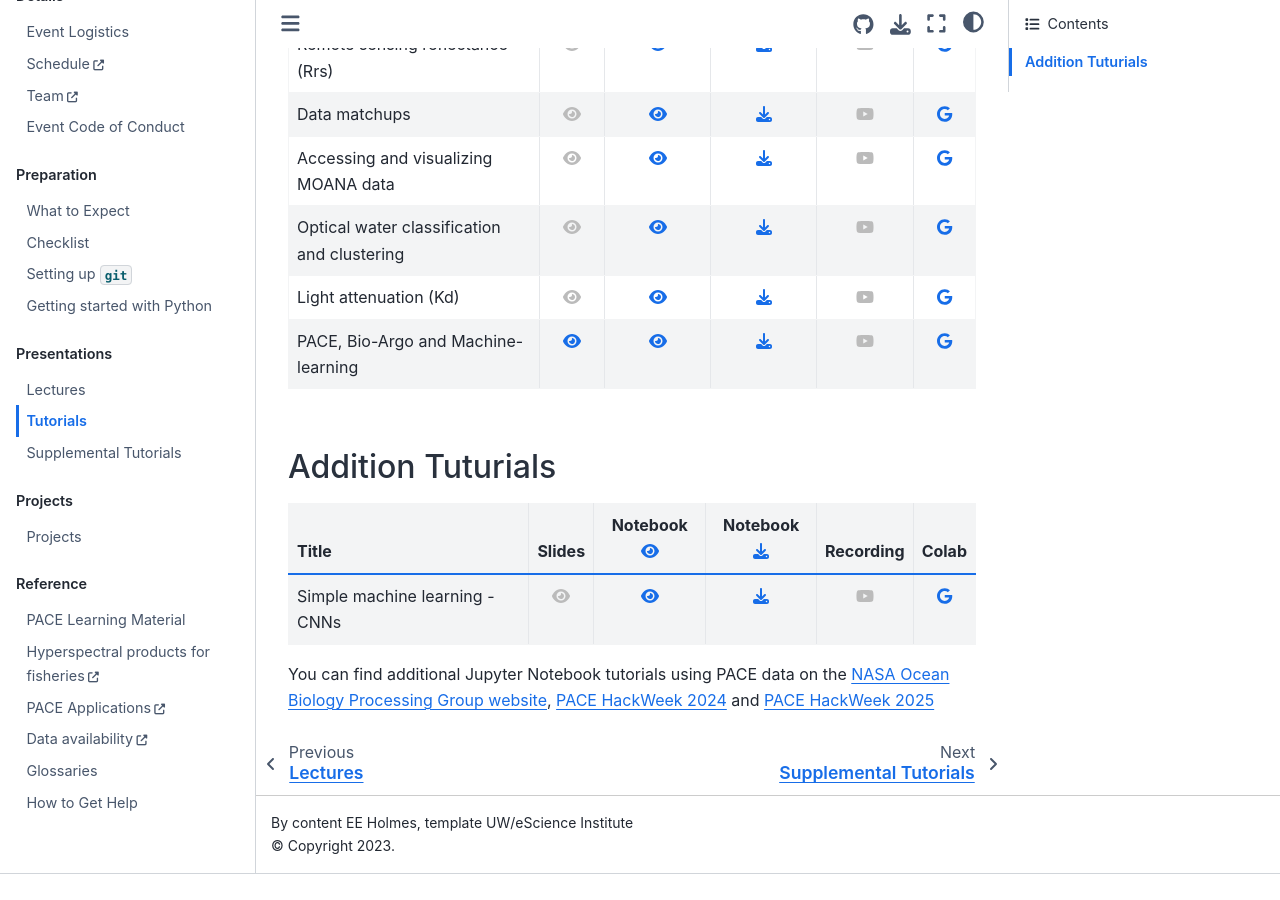
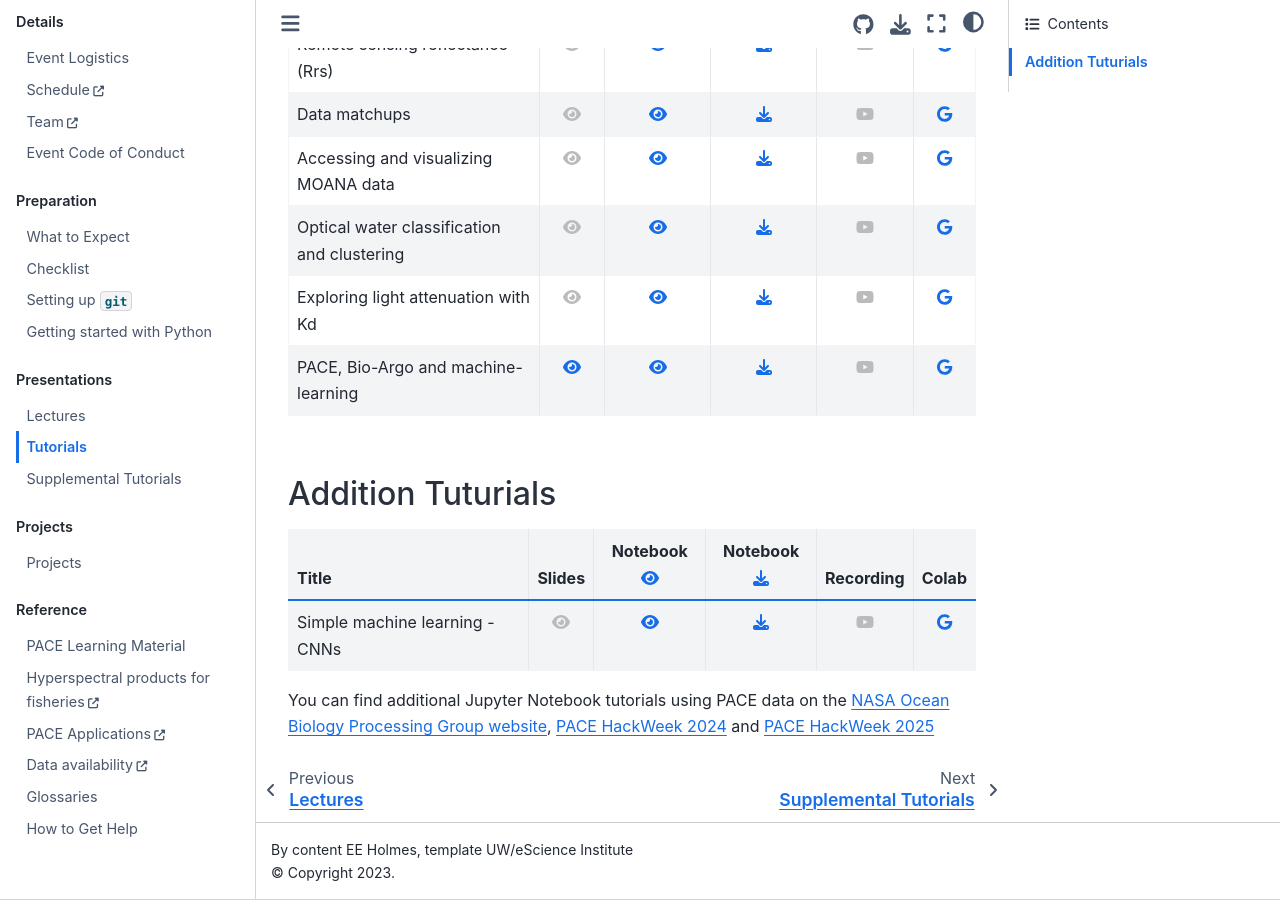
Before and after one commit to fish-pace/hackweek-2025, a Jupyter Book: the page built from book/presentations/tutorials.md, in a window 1280 px wide and 900 px high, scrolled down 614 px. Built offline with Jupyter Book 1.0.4 settings and Sphinx 7.4.7 and the Sphinx Book theme 1.1.4, drawn with Linux system fonts in a browser that asks for light colours; before the commit the page ends 1488 px from its top, so only the background shows below that.

Commit message:
Update tutorials.md

```diff
--- a/book/presentations/tutorials.md
+++ b/book/presentations/tutorials.md
@@ -15,8 +15,8 @@ JupyterHub with all the necessary Python software packages installed.
 | Data matchups | [{{ l0 }}][mu-l]   | [{{ l1 }}][mu-n] |  <a href="notebooks/matchups.ipynb" download>{{ d1 }}</a> |  [{{ v0 }}][mu-v] | [{{ c1 }}][mu-c] |
 | Accessing and visualizing MOANA data  | [{{ l0 }}][moana-l]   | [{{ l1 }}][moana-n] |  <a href="notebooks/vizualization_moana.ipynb" download>{{ d1 }}</a> |  [{{ v0 }}][moana-v] |  [{{ c1 }}][moana-c] |
 | Optical water classification and clustering | [{{ l0 }}][wc-l]   | [{{ l1 }}][wc-n] |  <a href="notebooks/water_classification.ipynb" download>{{ d1 }}</a> |  [{{ v0 }}][wc-v] |  [{{ c1 }}][wc-c] |
-| Light attenuation (Kd)  | [{{ l0 }}][kd-l]   | [{{ l1 }}][kd-n] |  <a href="notebooks/kd_vizualization.ipynb" download>{{ d1 }}</a> |  [{{ v0 }}][kd-v] | [{{ c1 }}][kd-c] |
-| PACE, Bio-Argo and Machine-learning  | [{{ l1 }}][brt-l]   | [{{ l1 }}][brt-n] |  <a href="notebooks/BRT_Argo_CHLA.ipynb" download>{{ d1 }}</a> |  [{{ v0 }}][brt-v] | [{{ c1 }}][brt-c] |
+| Exploring light attenuation with Kd  | [{{ l0 }}][kd-l]   | [{{ l1 }}][kd-n] |  <a href="notebooks/kd_vizualization.ipynb" download>{{ d1 }}</a> |  [{{ v0 }}][kd-v] | [{{ c1 }}][kd-c] |
+| PACE, Bio-Argo and machine-learning  | [{{ l1 }}][brt-l]   | [{{ l1 }}][brt-n] |  <a href="notebooks/BRT_Argo_CHLA.ipynb" download>{{ d1 }}</a> |  [{{ v0 }}][brt-v] | [{{ c1 }}][brt-c] |
 
 ## Addition Tuturials
 
```
